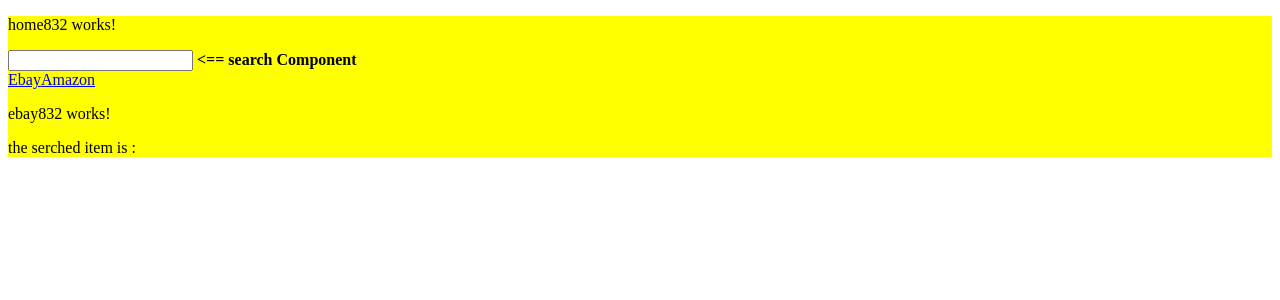
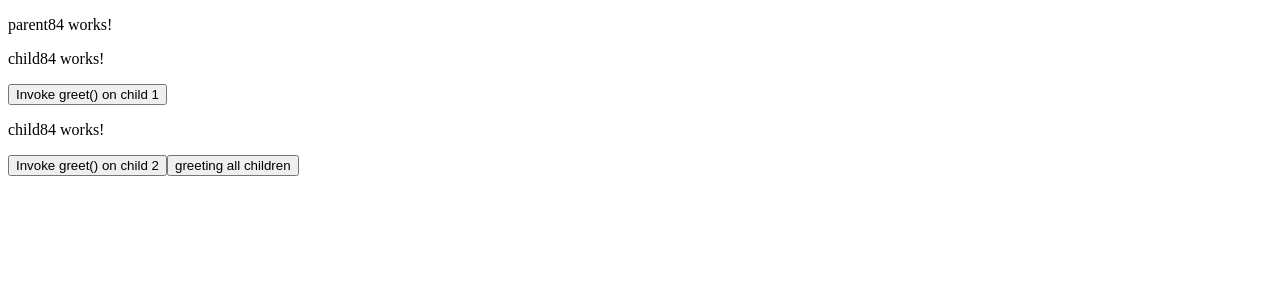
Before and after one commit to allamimouad/angular-samples, an Angular app: page / in a window 1280 px wide. Shown: the top 300 px of the page. Built offline with nearby package versions, Linux system fonts and the light colour scheme.

Commit message:
chapter8, section 8.4 (Exposing a child component’s API)

```diff
--- a/src/app/app.module.ts
+++ b/src/app/app.module.ts
@@ -26,6 +26,8 @@ import { Home832Component } from './chapter8/8.3.2/home832/home832.component';
 import { Search832Component } from './chapter8/8.3.2/search832/search832.component';
 import { Amazon832Component } from './chapter8/8.3.2/amazon832/amazon832.component';
 import { Ebay832Component } from './chapter8/8.3.2/ebay832/ebay832.component';
+import { Parent84Component } from './chapter8/8.4/parent84/parent84.component';
+import { Child84Component } from './chapter8/8.4/child84/child84.component';
 
 @NgModule({
   declarations: [
@@ -49,7 +51,9 @@ import { Ebay832Component } from './chapter8/8.3.2/ebay832/ebay832.component';
     Home832Component,
     Search832Component,
     Amazon832Component,
-    Ebay832Component
+    Ebay832Component,
+    Parent84Component,
+    Child84Component
   ],
   imports: [
     BrowserModule,
--- /dev/null
+++ b/src/app/chapter8/8.4/child84/child84.component.ts
@@ -0,0 +1,28 @@
+import { Component, Input, OnInit } from '@angular/core';
+
+@Component({
+  selector: 'app-child84',
+  template: `
+    <p>
+      child84 works!
+    </p>
+  `,
+  styles: [
+  ]
+})
+export class Child84Component implements OnInit {
+
+  @Input()
+  name!: string;
+
+  constructor() { }
+
+  public greet(){
+    console.log("child greet function is saying hello");
+    console.log("child name : " + this.name);
+  }
+
+  ngOnInit(): void {
+  }
+
+}
--- /dev/null
+++ b/src/app/chapter8/8.4/parent84/parent84.component.ts
@@ -0,0 +1,41 @@
+import { AfterViewChecked, AfterViewInit, Component, OnInit, QueryList, ViewChild, ViewChildren } from '@angular/core';
+import { Child84Component } from '../child84/child84.component';
+
+@Component({
+  selector: 'app-parent84',
+  template: `
+    <p>
+      parent84 works!
+    </p>
+    <app-child84 name="child1" #child1></app-child84>
+    <button (click)="child1.greet()" >Invoke greet() on child 1</button>
+    <app-child84 name="child2" #child2></app-child84>
+    <button (click)="child2.greet()" >Invoke greet() on child 2</button>
+
+    <button (click)="greetingAllChildren()" >greeting all children</button>
+  `,
+  styles: [
+  ]
+})
+export class Parent84Component implements OnInit, AfterViewInit {
+
+  @ViewChild('child1')
+  firstChild! : Child84Component;
+
+  @ViewChildren(Child84Component)
+  children! : QueryList<Child84Component>;
+
+  constructor() { }
+
+  ngAfterViewInit(): void {
+    this.firstChild.greet();
+  }
+
+  greetingAllChildren() : void{
+    this.children.forEach(child => child.greet());
+  }
+
+  ngOnInit(): void {
+  }
+
+}
```
Also changed, not shown: src/app/app-routing.module.ts (+2 -7 lines).
